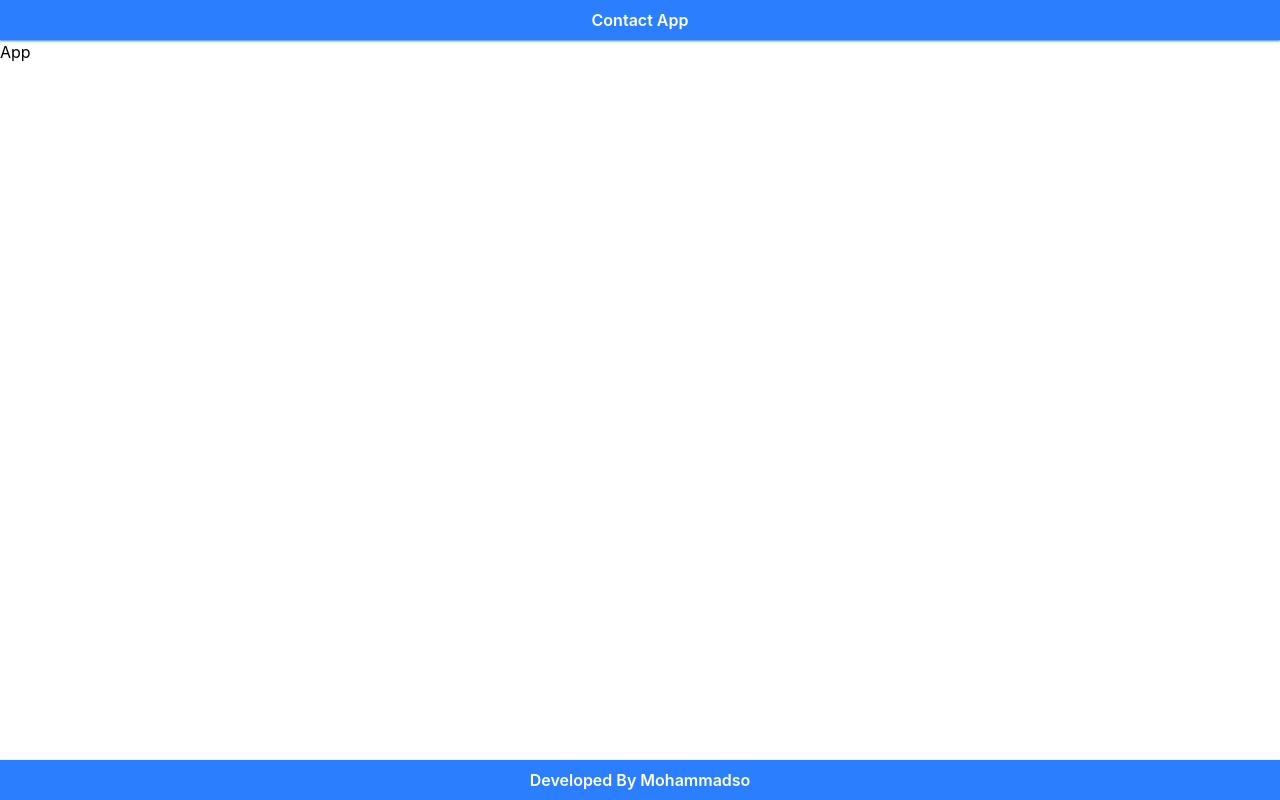
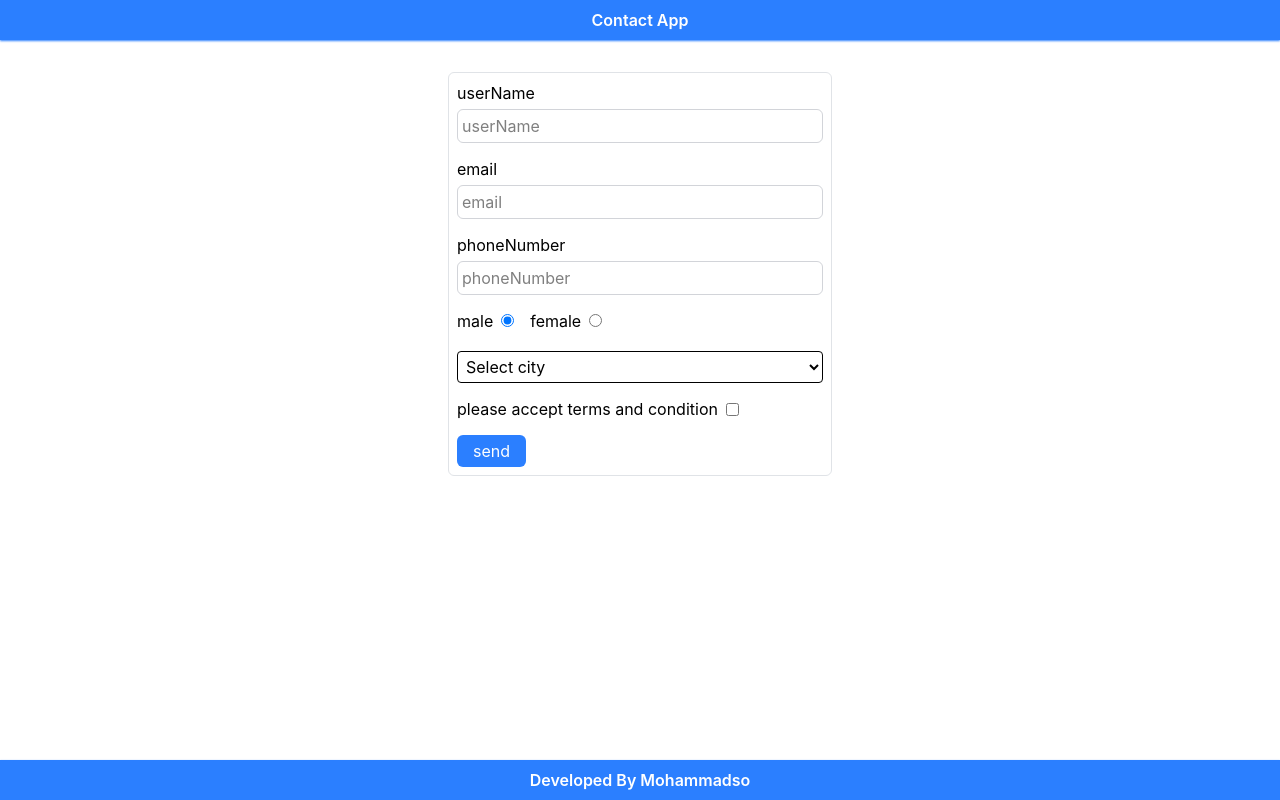
Before and after one commit to mohammadsookhtesaraei/react-projects, a React (Vite) app in the folder part1/2-controlledform/: page / in a window 1280 px wide. Built offline with nearby package versions, Linux system fonts and the light colour scheme.

Commit message:
add from

```diff
--- a/part1/2-controlledform/src/App.tsx
+++ b/part1/2-controlledform/src/App.tsx
@@ -1,8 +1,11 @@
 import Layout from "@/components/layout/Layout";
+import Form from "@/components/form/Form";
 
 const App = () => {
   return (
-    <Layout>App</Layout>
+    <Layout>
+      <Form/>
+    </Layout>
   )
 }
 export default App
--- /dev/null
+++ b/part1/2-controlledform/src/components/form/Form.tsx
@@ -0,0 +1,69 @@
+import { useState } from "react"
+
+import TextField from "@/components/ui/TextField";
+
+
+
+const Form = () => {
+    const [data,setData]=useState({
+     userName:"",
+     email:"",
+     phoneNumber:"",
+     gender:"male",
+     role:"",
+     isCheck:false
+    });
+
+
+    const handlInputChange=(event:React.ChangeEvent<HTMLInputElement|HTMLSelectElement>)=>{
+
+        const {type,name,value}=event.target;
+
+        const newValue=type === "checkbox" ? event.target.checked : value;
+        setData((prev)=>({...prev,[name]:newValue}))
+
+    };
+
+    const handleFormSubmit=(e:React.SubmitEvent<HTMLFormElement>)=>{
+    e.preventDefault();
+   console.log(data);
+
+    }
+
+
+  return (
+    <div className="flex items-center justify-center">
+    <form onSubmit={handleFormSubmit} className="w-full space-y-3.5 max-w-sm border p-2 border-gray-400/30 rounded-md">
+     <TextField type="text" label="userName" name="userName" value={data.userName} placeholder="userName" onChange={handlInputChange}/>
+     <TextField type="email" label="email" name="email" value={data.email} placeholder="email" onChange={handlInputChange}/>
+     <TextField type="text" label="phoneNumber" name="phoneNumber" value={data.phoneNumber} placeholder="phoneNumber" onChange={handlInputChange}/>
+
+    <div className="flex gap-x-4">
+      <TextField type="radio" id="male" label="male" name="gender" checked={data.gender === "male"} value="male" onChange={handlInputChange} className=""/>
+      <TextField type="radio" id="female" label="female" name="gender" checked={data.gender === "female"} value="female" onChange={handlInputChange} className=""/>
+    </div>
+
+    <div>
+
+        <select className="w-full border p-1 focus:outline-none  rounded" name="role"  value={data.role} onChange={handlInputChange}>
+            <option value="">Select city</option>
+            <option value="gorgan">gorgan</option>
+            <option value="tehran">tehran</option>
+            <option value="sari">sari</option>
+        </select>
+    </div>
+
+    <div className="flex items-center gap-x-2">
+      <h2>please accept terms and condition</h2>
+      <input className="" type="checkbox" name="isCheck" checked={data.isCheck} onChange={handlInputChange} />
+    </div>
+
+
+       <button type="submit" className="px-4 py-1 rounded-md bg-blue-500 text-white cursor-pointer">
+        send
+       </button>
+    </form>
+    </div>
+  )
+}
+export default Form
--- a/part1/2-controlledform/src/components/layout/Header.tsx
+++ b/part1/2-controlledform/src/components/layout/Header.tsx
@@ -1,6 +1,6 @@
 const Header = () => {
   return (
-    <header className="bg-blue-500 shadow-xs shadow-blue-500">
+    <header className="bg-blue-500 mb-8 shadow-xs shadow-blue-500">
       <div className="container flex h-10 items-center justify-center rounded-md">
         <p className="font-semibold text-white capitalize">contact app</p>
       </div>
--- /dev/null
+++ b/part1/2-controlledform/src/components/ui/GenderFiled.tsx
@@ -0,0 +1,6 @@
+const GenderFiled = () => {
+  return (
+    <div>GenderFiled</div>
+  )
+}
+export default GenderFiled
--- a/part1/2-controlledform/src/components/ui/TextField.tsx
+++ b/part1/2-controlledform/src/components/ui/TextField.tsx
@@ -1,6 +1,25 @@
-const TextField = () => {
+import type { ComponentPropsWithoutRef } from "react";
+
+type TextFieldProps = ComponentPropsWithoutRef<"input"> & {
+  label: string;
+};
+
+const TextField = ({ id, label, type, ...props }: TextFieldProps) => {
   return (
-    <div>TextField</div>
-  )
-}
-export default TextField
+    <div>
+      <label htmlFor={id} className="mr-2 mb-1 inline-block">
+        {label}
+      </label>
+
+      <input
+        className="block w-full rounded-md border border-gray-500/30 px-1 py-1 transition-shadow focus:shadow-md focus:shadow-purple-400 focus:outline-none"
+        id={id}
+        type={type}
+
+        {...props}
+      />
+    </div>
+  );
+};
+
+export default TextField;
--- a/part1/2-controlledform/src/constants/data.ts
+++ b/part1/2-controlledform/src/constants/data.ts
@@ -3,6 +3,7 @@ type inputsDataType = {
     id: number;
     label: string;
     type: string;
+    name:string
 
 
 };
@@ -11,14 +12,8 @@ type inputsDataType = {
 export const inputsData: inputsDataType[] = [
 
 
-    { id: 1, label: "userName", type: "text" },
-    { id: 2, label: "email", type: "email" },
-    { id: 3, label: "phone", type: "text" },
-    { id: 4, label: "select", type: "select" },
-    { id: 5, label: "female", type: "radio" },
-    { id: 6, label: "male", type: "radio" },
-    { id: 7, label: "please accpet terms and condition", type: "checkBox" },
+    { id: 1, label: "userName", type: "text",name:"userName" },
+    { id: 2, label: "email", type: "email",name:"email" },
+    { id: 3, label: "phone", type: "text",name:"phoneNumber" },
 
-
-
-]
+];
--- a/part1/2-controlledform/src/index.css
+++ b/part1/2-controlledform/src/index.css
@@ -14,6 +14,7 @@ min-height: 100dvh;
 
     .container {
     margin: auto;
+    padding-inline: 0.5rem;
     }
 
 }
```
